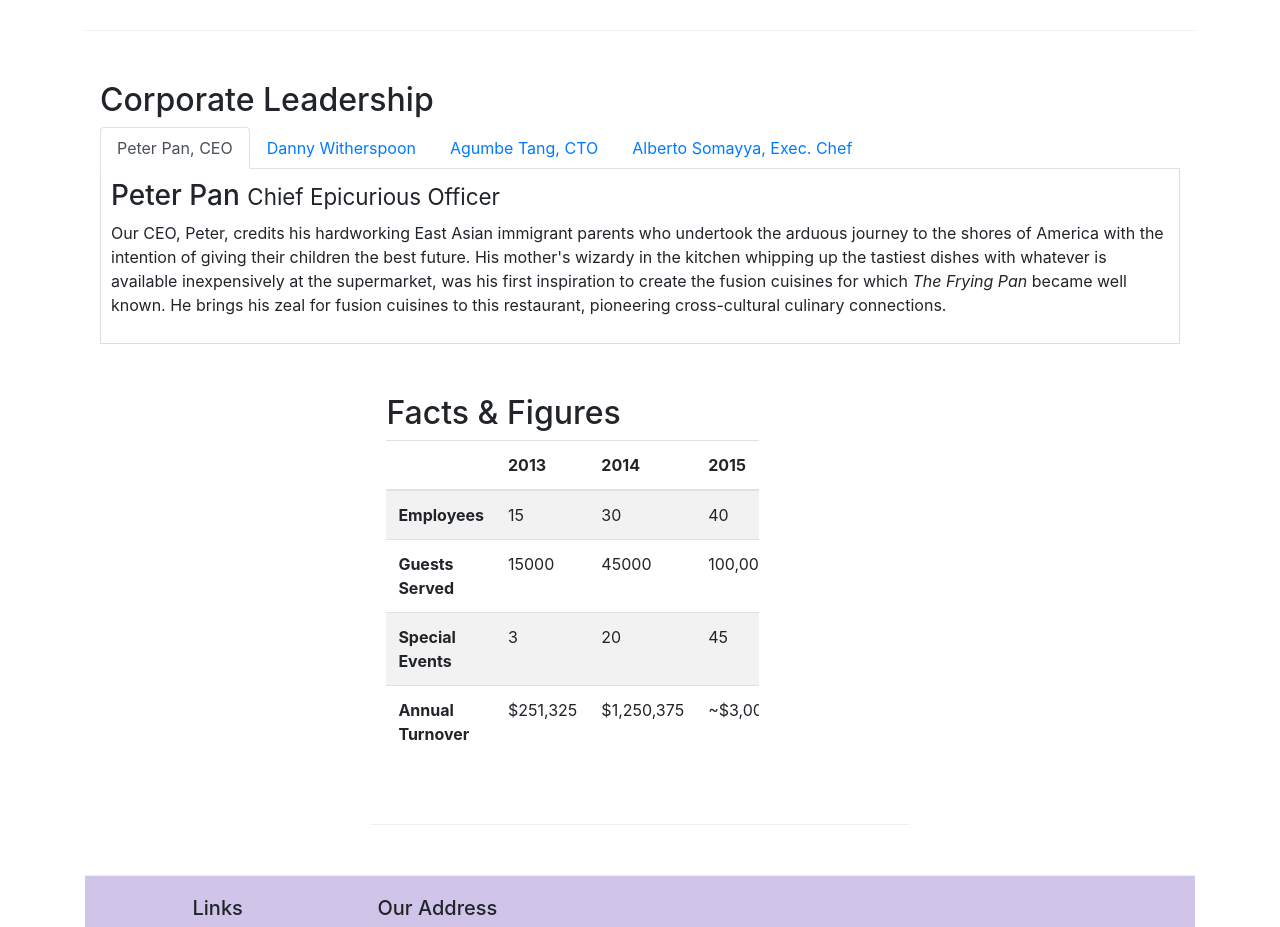
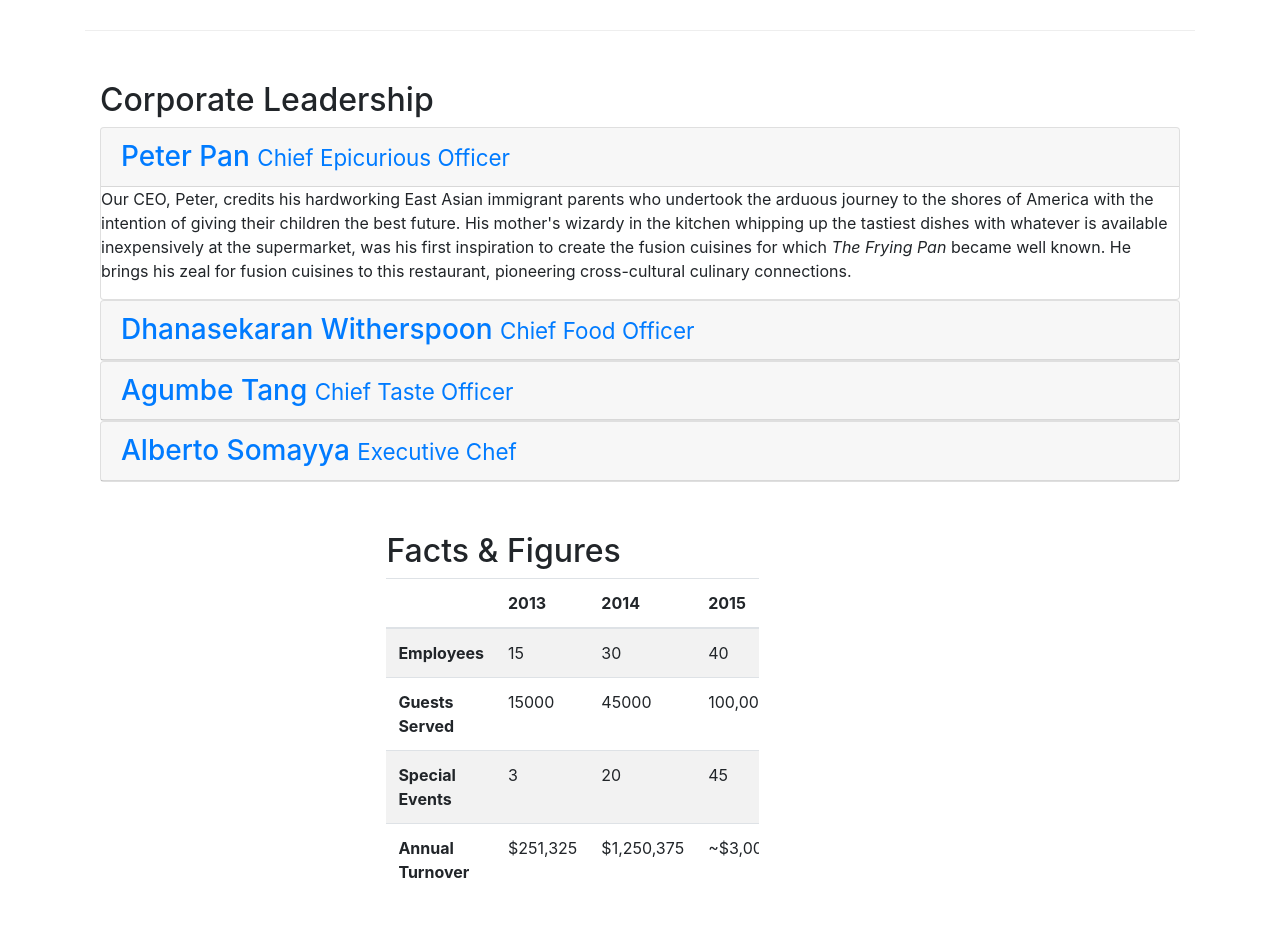
Before and after one commit to cbcapodieci/conFusion, a website: page aboutus.html in a window 1280 px wide. Shown: the part 880-1807 px from the top of the page. Drawn offline with nearby package versions, Linux system fonts and the light colour scheme; files whose address does not match are found by name.

Commit message:
Accordion

```diff
--- a/aboutus.html
+++ b/aboutus.html
@@ -103,44 +103,68 @@
                 <div class="col col-md-12">
                 <h2>Corporate Leadership</h2>
 
-                <ul class="nav nav-tabs">
-                    <li class="nav-item">
-                        <a class="nav-link active" href="#peter"
-                            role="tab" data-toggle="tab">Peter Pan, CEO</a>
-                    </li>
-                    <li class="nav-item">
-                        <a class="nav-link" href="#danny"
-                            role="tab" data-toggle="tab">Danny Witherspoon</a>
-                    </li>
-                    <li class="nav-item">
-                        <a class="nav-link" href="#agumbe"
-                            role="tab" data-toggle="tab">Agumbe Tang, CTO</a>
-                    </li>
-                    <li class="nav-item">
-                        <a class="nav-link" href="#alberto"
-                            role="tab" data-toggle="tab">Alberto Somayya, Exec. Chef</a>
-                    </li>
-                </ul>
+                <div id="accordion" role="tablist">
+                    <div class="card">
+                        <div class="card-header" role="tab" id="peterhead">
+                        <h3 class="mb-0">
+                            <a data-toggle="collapse" data-parent="#accordion"
+                            href="#peter">
+                            Peter Pan <small>Chief Epicurious Officer</small></a>
+                            </h3>
+                        </div>
+                        <div role="tabpanel" class="collapse show" id="peter">
+                        <div class="card-block">
+                        <p class="hidden-xs-down">Our CEO, Peter, credits his hardworking East Asian immigrant parents who undertook the arduous journey to the shores of America with the intention of giving their children the best future. His mother's wizardy in the kitchen whipping up the tastiest dishes with whatever is available inexpensively at the supermarket, was his first inspiration to create the fusion cuisines for which <em>The Frying Pan</em> became well known. He brings his zeal for fusion cuisines to this restaurant, pioneering cross-cultural culinary connections.</p>
+                        </div>
+                        </div>
+                    </div>
 
-                <div class="tab-content">
-                    <div role="tabpanel" class="tab-pane fade show active" id="peter">
-                        <h3>Peter Pan <small>Chief Epicurious Officer</small></h3>
-                        <p class="hidden-xs-down">Our CEO, Peter, credits his hardworking East Asian immigrant parents who undertook the arduous journey to the shores of America with the intention of giving their children the best future. His mother's wizardy in the kitchen whipping up the tastiest dishes with whatever is available inexpensively at the supermarket, was his first inspiration to create the fusion cuisines for which <em>The Frying Pan</em> became well known. He brings his zeal for fusion cuisines to this restaurant, pioneering cross-cultural culinary connections.</p>
+                    <div class="card">
+                        <div class="card-header" role="tab" id="dannyhead">
+                            <h3 class="mb-0">
+                                <a data-toggle="collapse" data-parent="#accordion"
+                                href="#danny">
+                                Dhanasekaran Witherspoon <small>Chief Food Officer</small></a>
+                            </h3>
+                        </div>
+                        <div role="tabpanel" class="collapse" id="danny">
+                        <div class="card-block">
+                        <p class="hidden-xs-down">Our CFO, Danny, as he is affectionately referred to by his colleagues, comes from a long established family tradition in farming and produce. His experiences growing up on a farm in the Australian outback gave him great appreciation for varieties of food sources. As he puts it in his own words, <em>Everything that runs, wins, and everything that stays, pays!</em></p>
+                        </div>
+                        </div>
                     </div>
-                    <div role="tabpanel" class="tab-pane fade" id="danny">
-                        <h3>Dhanasekaran Witherspoon <small>Chief Food Officer</small></h3>
-                        <p class="hidden-xs-down">Our CFO, Danny, as he is affectionately referred to by his colleagues, comes from a long established family tradition in farming and produce. His experiences growing up on a farm in the Australian outback gave him great appreciation for varieties of food sources. As he puts it in his own words, <em>Everything that runs, wins, and everything that stays, pays!</em></p>
+
+                    <div class="card">
+                        <div class="card-header" role="tab" id="agumbehead">
+                            <h3 class="mb-0">
+                                <a data-toggle="collapse" data-parent="#accordion"
+                                href="#agumbe">
+                                Agumbe Tang <small>Chief Taste Officer</small></a>
+                            </h3>
+                        </div>
+                        <div role="tabpanel" class="collapse" id="agumbe">
+                        <div class="card-block">
+                        <p class="hidden-xs-down">Blessed with the most discerning gustatory sense, Agumbe, our CTO, personally ensures that every dish that we serve meets his exacting tastes. Our chefs dread the tongue lashing that ensues if their dish does not meet his exacting standards. He lives by his motto, <em>You click only if you survive my lick.</em></p>
+                        </div>
+                        </div>
                     </div>
-                    <div role="tabpanel" class="tab-pane fade" id="agumbe">
-                        <h3>Agumbe Tang <small>Chief Taste Officer</small></h3>
-                        <p class="hidden-xs-down">Blessed with the most discerning gustatory sense, Agumbe, our CTO, personally ensures that every dish that we serve meets his exacting tastes. Our chefs dread the tongue lashing that ensues if their dish does not meet his exacting standards. He lives by his motto, <em>You click only if you survive my lick.</em></p>
-                    </div>
-                    <div role="tabpanel" class="tab-pane fade" id="alberto">
-                        <h3>Alberto Somayya <small>Executive Chef</small></h3>
+
+                    <div class="card">
+                        <div class="card-header" role="tab" id="albertohead">
+                            <h3 class="mb-0">
+                                <a data-toggle="collapse" data-parent="#accordion"
+                                href="#alberto">
+                                Alberto Somayya <small>Executive Chef</small></a>
+                            </h3>
+                        </div>
+                        <div role="tabpanel" class="collapse" id="alberto">
+                        <div class="card-block">
                         <p class="hidden-xs-down">Award winning three-star Michelin chef with wide International experience having worked closely with whos-who in the culinary world, he specializes in creating mouthwatering Indo-Italian fusion experiences. He says, <em>Put together the cuisines from the two craziest cultures, and you get a winning hit! Amma Mia!</em></p>
+                        </div>
+                        </div>
                     </div>
                 </div>
-            </div>
+                </div>
             <div class="row row-content">
                 <div class="col-12 col-sm-9">
                     <h2>Facts &amp; Figures</h2>
@@ -185,7 +209,7 @@
                 </div>
                 <div class="col-12 col-sm-3"></div>
             </div>
-       </div>
+            </div>
 
 
 
```
Also changed, not shown: Homework/screenshot_assignment2_index_html.png (renamed from screenshot_assignment2_index_html.png), 8 other files.
